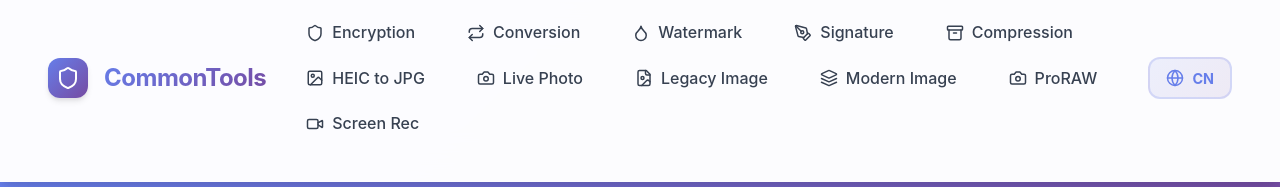
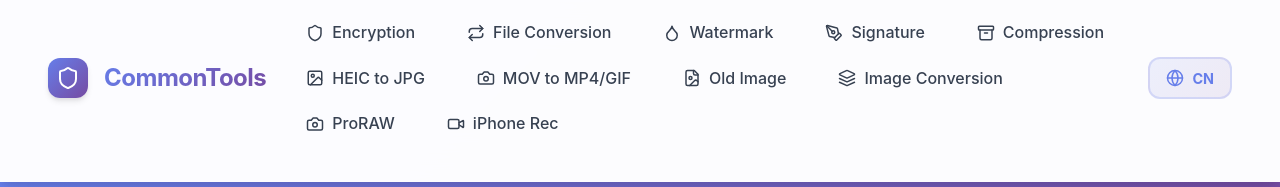
Before and after one commit to jinweicheng/CommonTools, a React (Vite) app: page /tools/password-manager in a window 1280 px wide. Shown: the top 187 px of the page. Built offline with nearby package versions, Linux system fonts and the light colour scheme; no server answers; the HTML template or start-up script is replaced by a standard one.

Commit message:
显示文本

```diff
--- a/src/i18n/locales/en-US.ts
+++ b/src/i18n/locales/en-US.ts
@@ -41,16 +41,16 @@ export default {
   // Navigation
   nav: {
     encryption: 'Encryption',
-    conversion: 'Conversion',
+    conversion: 'File Conversion',
     watermark: 'Watermark',
     signature: 'Signature',
     compression: 'Compression',
     heicToJpg: 'HEIC to JPG',
-    livePhoto: 'Live Photo',
-    legacyImageConverter: 'Legacy Image',
-    modernImageConverter: 'Modern Image',
+    livePhoto: 'MOV to MP4/GIF',
+    legacyImageConverter: 'Old Image',
+    modernImageConverter: 'Image Conversion',
     prorawConverter: 'ProRAW',
-    screenRecording: 'Screen Rec',
+    screenRecording: 'iPhone Rec',
     passwordManager: 'Password Manager',
   },
 
--- a/src/i18n/locales/zh-CN.ts
+++ b/src/i18n/locales/zh-CN.ts
@@ -41,16 +41,16 @@ export default {
   // 导航
   nav: {
     encryption: '加密文件',
-    conversion: '格式转化',
+    conversion: '文件格式转化',
     watermark: '加水印',
     signature: '电子签名',
     compression: '解压/压缩',
     heicToJpg: 'HEIC转JPG',
-    livePhoto: 'Live Photo',
-    legacyImageConverter: '老旧格式转换',
-    modernImageConverter: '现代格式转换',
+    livePhoto: 'MOV视频转化',
+    legacyImageConverter: '老图片转换',
+    modernImageConverter: '图片格式转换',
     prorawConverter: 'ProRAW转换',
-    screenRecording: '屏幕录像',
+    screenRecording: 'iPhone录像',
     passwordManager: '密码管理器',
   },
 
```
